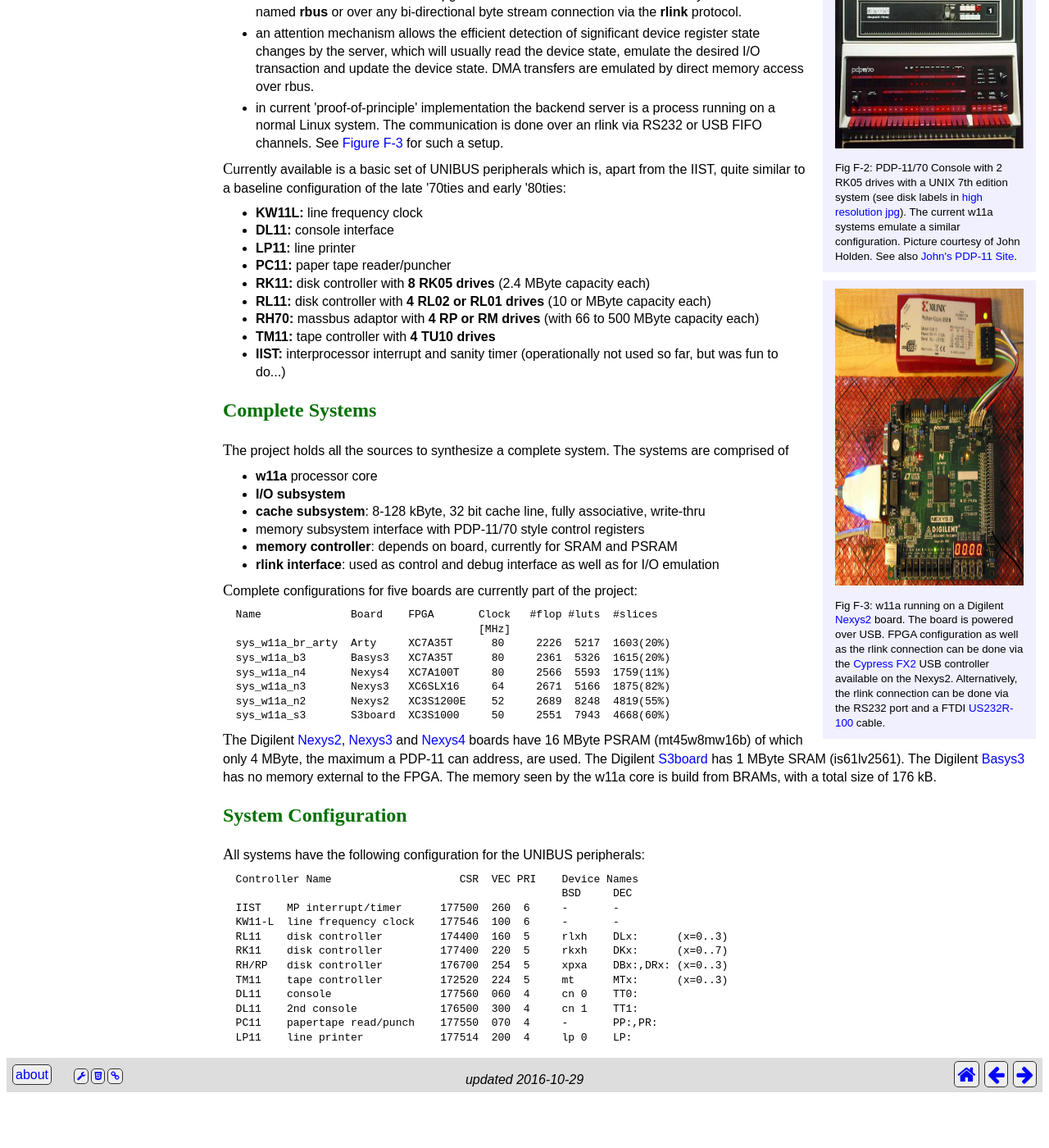
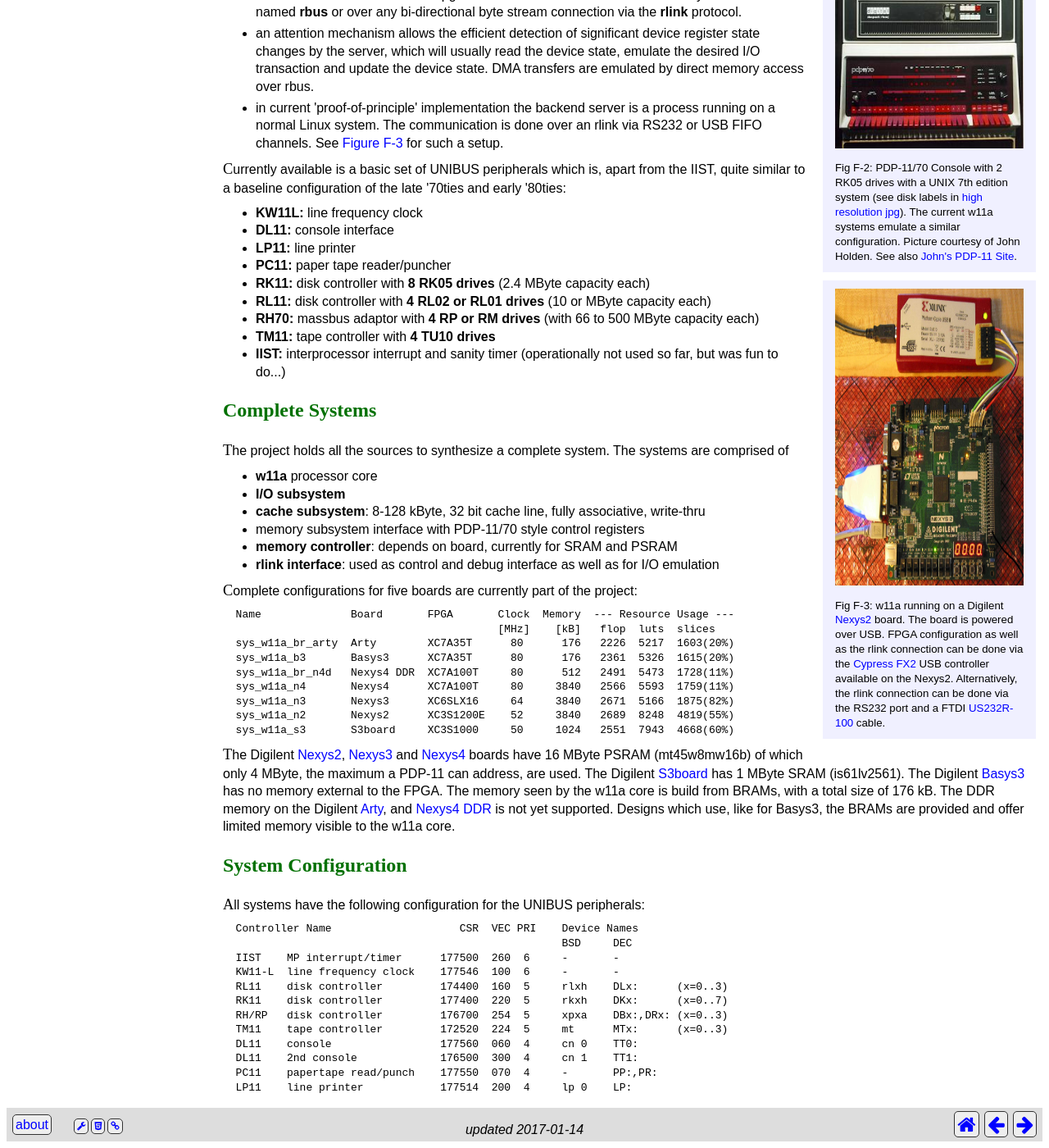
Before and after one commit to wfjm/wfjm.github.io, a Jekyll site: the page built from home/w11/impl/index.html, in a window 1280 px wide and 1400 px high, scrolled down 708 px. Shown: the whole window at 82% size. Built offline with Jekyll 4.4.1, drawn with Linux system fonts in a browser that asks for light colours; before the commit the page ends 2048 px from its top, so only the background shows below that.

```diff
--- a/_data/navbar.yml
+++ b/_data/navbar.yml
@@ -13,6 +13,8 @@
   url:  /home/w11/proj/
 - text: Releases
   url:  /home/w11/proj/releases.html
+- text: Statistics
+  url:  /home/w11/proj/statistics.html
 - text: Roadmap
   url:  /home/w11/proj/roadmap.html
 - text: Credits
--- a/home/w11/impl/index.html
+++ b/home/w11/impl/index.html
@@ -2,7 +2,7 @@
 title:  "Features"
 #
 my:
-  changedate: 2016-10-29
+  changedate: 2017-01-14
 ---
 {% capture caption_Fig_F_1 %}
     Fig F-1: A KB11-C processor without FPP and one Massbus interface,
@@ -151,14 +151,15 @@ are comprised of
 Complete configurations for five boards are currently part of the project:
 </p>
 <pre>
-  Name              Board    FPGA       Clock   #flop #luts  #slices
-                                        [MHz]
-  sys_w11a_br_arty  Arty     XC7A35T      80     2226  5217  1603(20%)
-  sys_w11a_b3       Basys3   XC7A35T      80     2361  5326  1615(20%)
-  sys_w11a_n4       Nexys4   XC7A100T     80     2566  5593  1759(11%)
-  sys_w11a_n3       Nexys3   XC6SLX16     64     2671  5166  1875(82%)
-  sys_w11a_n2       Nexys2   XC3S1200E    52     2689  8248  4819(55%)
-  sys_w11a_s3       S3board  XC3S1000     50     2551  7943  4668(60%)
+  Name              Board       FPGA       Clock  Memory  --- Resource Usage ---
+                                           [MHz]    [kB]   flop  luts  slices
+  sys_w11a_br_arty  Arty        XC7A35T      80      176   2226  5217  1603(20%)
+  sys_w11a_b3       Basys3      XC7A35T      80      176   2361  5326  1615(20%)
+  sys_w11a_br_n4d   Nexys4 DDR  XC7A100T     80      512   2491  5473  1728(11%)
+  sys_w11a_n4       Nexys4      XC7A100T     80     3840   2566  5593  1759(11%)
+  sys_w11a_n3       Nexys3      XC6SLX16     64     3840   2671  5166  1875(82%)
+  sys_w11a_n2       Nexys2      XC3S1200E    52     3840   2689  8248  4819(55%)
+  sys_w11a_s3       S3board     XC3S1000     50     1024   2551  7943  4668(60%)
 </pre>
 
 <p>
@@ -175,6 +176,11 @@ The Digilent
 <a href="/home/w11/inst/boards.html#digi_basys3">Basys3</a>
 has no memory external to the FPGA. The memory seen by the w11a core is build
 from BRAMs, with a total size of 176 kB.
+The DDR memory on the Digilent
+<a href="/home/w11/inst/boards.html#digi_arty">Arty</a>, and
+<a href="/home/w11/inst/boards.html#digi_nexys4d">Nexys4 DDR</a>
+is not yet supported. Designs which use, like for Basys3, the BRAMs
+are provided and offer limited memory visible to the w11a core.
 </p>
 
 <h2 id="h_system_config">System Configuration</h2>
```
Also changed, not shown: home/w11/impl/performance.html (+9 -8 lines), home/w11/index.html (+12 -3 lines), home/w11/proj/roadmap.html (+7 -7 lines), home/w11/proj/statistics.html (added, +214 -0 lines).
